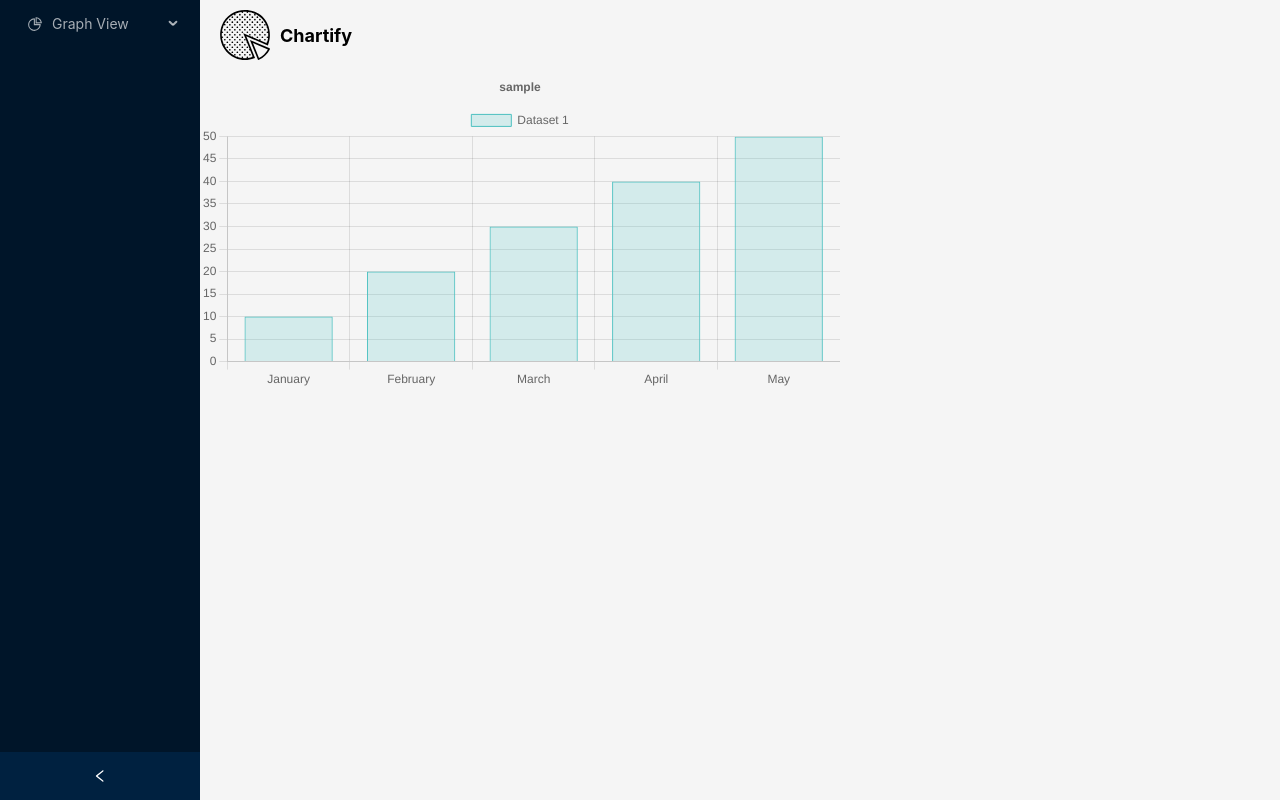
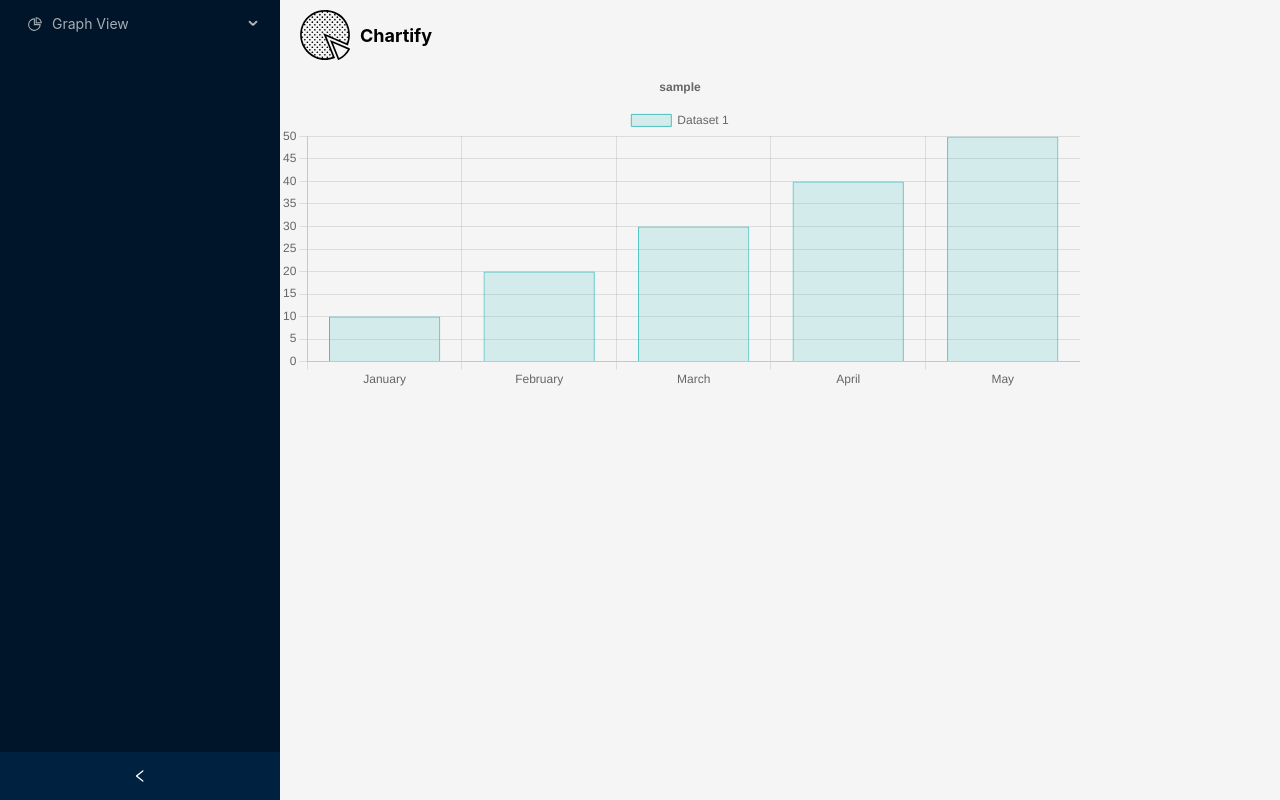
Before and after one commit to mohitpuri-codes/chart-builder, a React (Vite) app: page / in a window 1280 px wide. Built offline with nearby package versions, Linux system fonts and the light colour scheme.

Commit message:
refactor: increase width of sidebar and fix

```diff
--- a/src/App.tsx
+++ b/src/App.tsx
@@ -1,5 +1,5 @@
 import { useState } from "react";
-import { Layout } from "antd";
+import { Empty, Layout } from "antd";
 import "./index.css";
 import Navbar from "./components/Navbar/Navbar";
 import { Charts } from "./components/Chart/Charts";
@@ -28,6 +28,7 @@ const App = () => {
       <Sidebar setChartType={setChartType} />
       <Layout>
         <Navbar />
+        {chartData ? (
           <Charts
             className="chart"
             data={chartData}
@@ -35,6 +36,9 @@ const App = () => {
             chartTitle="sample"
             chartType={chartType}
           />
+        ) : (
+          <Empty />
+        )}
       </Layout>
     </Layout>
   );
--- a/src/components/Chart/Charts.tsx
+++ b/src/components/Chart/Charts.tsx
@@ -52,6 +52,7 @@ export function Charts({
         data: data || { datasets: [], labels: [] },
         options: {
           responsive: true,
+          maintainAspectRatio: false,
           plugins: {
             legend: {
               position: chartLegend,
--- a/src/components/Sidebar/Sidebar.tsx
+++ b/src/components/Sidebar/Sidebar.tsx
@@ -1,10 +1,9 @@
-import { Menu, type MenuProps } from "antd";
+import { Menu } from "antd";
 import Sider from "antd/es/layout/Sider";
 import { PieChartOutlined } from "@ant-design/icons";
 import { useState } from "react";
 import { ChartTypeEnum } from "../../types/chartType";
-
-type MenuItem = Required<MenuProps>["items"][number];
+import { type MenuItem, getItem } from "../../utils/antd functions/getMenuItem";
 
 interface SidebarProps {
   setChartType: (value: ChartTypeEnum) => void;
@@ -12,21 +11,7 @@ interface SidebarProps {
 
 function Sidebar({ setChartType }: SidebarProps) {
   const [collapsed, setCollapsed] = useState(false);
-  function getItem(
-    label: React.ReactNode,
-    key: React.Key,
-    onChange?: () => void,
-    icon?: React.ReactNode,
-    children?: MenuItem[]
-  ): MenuItem {
-    return {
-      key,
-      icon,
-      children,
-      label,
-      onClick: onChange,
-    } as MenuItem;
-  }
+
   const items: MenuItem[] = [
     getItem("Graph View", "sub1", undefined, <PieChartOutlined />, [
       getItem("Bar Chart", "4", () => setChartType(ChartTypeEnum.Bar)),
@@ -36,6 +21,7 @@ function Sidebar({ setChartType }: SidebarProps) {
   ];
   return (
     <Sider
+      width="280px"
       collapsible
       collapsed={collapsed}
       onCollapse={(value) => setCollapsed(value)}
@@ -53,3 +39,15 @@ function Sidebar({ setChartType }: SidebarProps) {
 }
 
 export default Sidebar;
+
+// aside {
+//   width: 250px !important;
+//   min-width: 250px !important;
+//   max-width: 250px !important;
+// }
+
+// aside div {
+//   width: 250px !important;
+//   min-width: 250px !important;
+//   max-width: 250px !important;
+// }
--- /dev/null
+++ b/src/utils/antd functions/getMenuItem.ts
@@ -0,0 +1,19 @@
+import type { MenuProps } from "antd/es/menu/menu";
+
+export type MenuItem = Required<MenuProps>["items"][number];
+
+export function getItem(
+  label: React.ReactNode,
+  key: React.Key,
+  onChange?: () => void,
+  icon?: React.ReactNode,
+  children?: MenuItem[]
+): MenuItem {
+  return {
+    key,
+    icon,
+    children,
+    label,
+    onClick: onChange,
+  } as MenuItem;
+}
```
Lines whose indentation alone changed are shown as unchanged.
